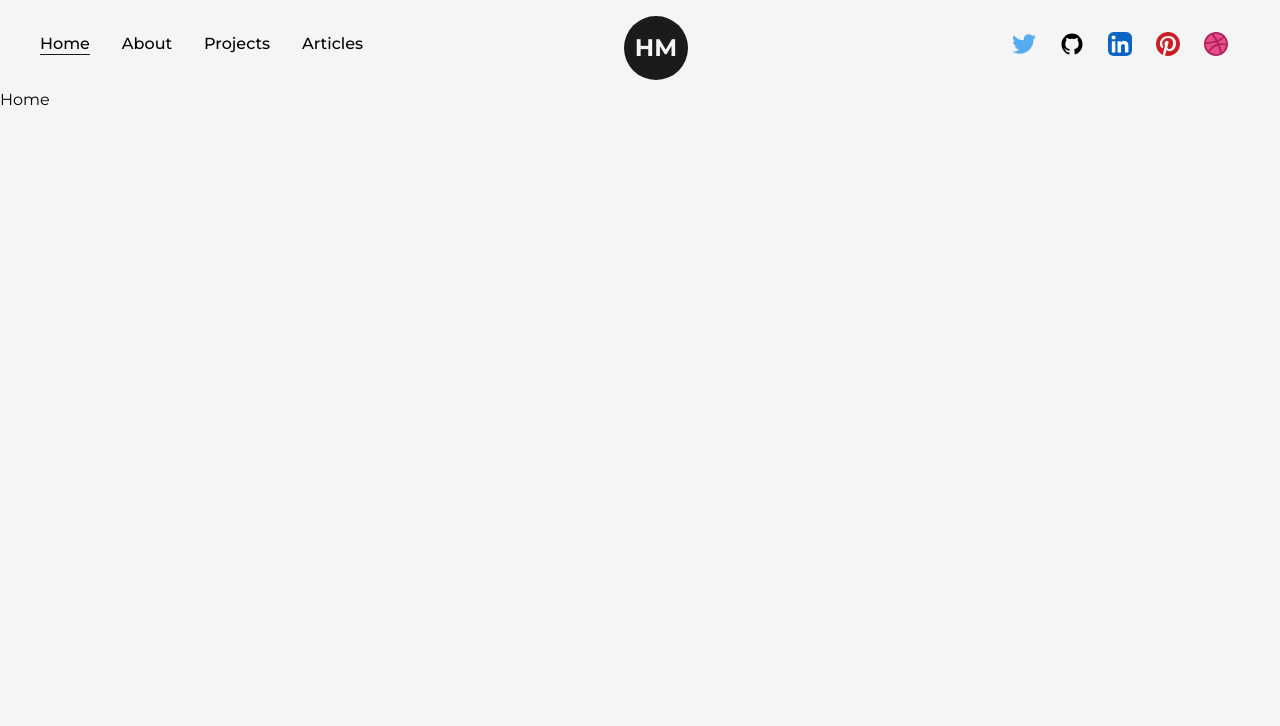
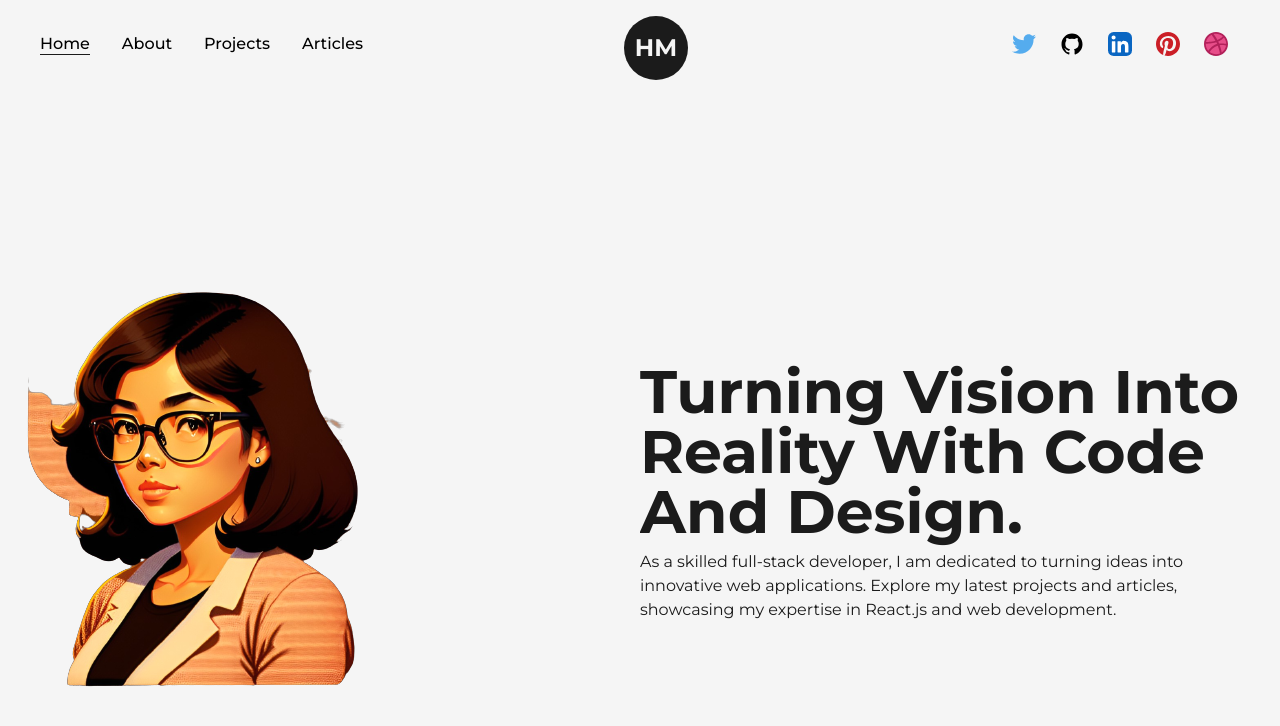
Before and after one commit to hpeninah/H-Mulato-Portfolio, a Next.js app: page / in a window 1280 px wide. Shown: the top 726 px of the page. Built offline with nearby package versions, Linux system fonts and the light colour scheme.

Commit message:
debugging animatedtext and uploaded profile

```diff
--- /dev/null
+++ b/src/components/AnimatedText.js
@@ -0,0 +1,59 @@
+import React from "react";
+import { motion } from "framer-motion";
+
+const AnimatedText = ({ text, className = "" }) => {
+  const quote = {
+    initial: { opacity: 0 },
+    animate: {
+      opacity: 1,
+      transition: { staggerChildren: 1, delay:0.5 },
+    },
+  };
+
+  const child = {
+    initial: {
+      opacity: 1,
+      x: 0,
+      y:0,
+      transition: {
+        type: "spring",
+        damping: 12,
+        stiffness: 100,
+      },
+    },
+    hidden: {
+      opacity: 0,
+      x: -20,
+      y: 10,
+      transition: {
+        type: "spring",
+        damping: 12,
+        stiffness: 100,
+      },
+    },
+  };
+
+  const words = text.split(" ");
+
+  return (
+    <div
+      className="w-full mx-auto py-2 flex items-center justify-center text-center
+    overflow-hidden"
+    >
+      <motion.h1
+        className={`inline-block w-full text-dark font-bold capitalized text-8xl ${className}`}
+        variants={quote}
+        initial="initial"
+        animate="animate"
+      >
+        {words.map((word, index) => [
+          <motion.span variants={child} className="inline-block" key={index}>
+            {word}&nbsp;
+          </motion.span>,
+        ])}
+      </motion.h1>
+    </div>
+  );
+};
+
+export default AnimatedText;
--- /dev/null
+++ b/src/components/Layout.js
@@ -0,0 +1,12 @@
+import React from 'react';
+
+const Layout = ({children, className=""}) => {
+    return (
+        <div className={`w-full, h-full inline-block z-0 bg-light px-4 ${className}`}>
+            {children}
+        </div>
+    )
+}
+
+
+export default Layout;
--- a/src/pages/index.js
+++ b/src/pages/index.js
@@ -1,4 +1,8 @@
-import Head from 'next/head'
+import Layout from "@/components/Layout";
+import Head from "next/head";
+import Image from "next/image";
+import profilePic from "../../public/images/profile/profile.png";
+import AnimatedText from '../components/AnimatedText';
 
 export default function Home() {
   return (
@@ -7,7 +11,31 @@
         <title>Create Next App</title>
         <meta name="description" content="Generated by create next app" />
       </Head>
-      <main > Home </main>
+      <main className="flex items-center text-dark w-full min-h-screen">
+        <Layout className="pt-0">
+          <div className="flex items-center justify-between w-full">
+            <div>
+              <Image
+                src={profilePic}
+                alt="Hannah Mulato"
+                className="w-full h-auto"
+              />
+            </div>
+            <div className="w-1/2 flex flex-col items-center self-center">
+              <AnimatedText text="Turning Vision Into Reality With Code And Design." className="!text-6xl !text-left"/>
+              <p>
+                As a skilled full-stack developer, I am dedicated to turning
+                ideas into innovative web applications. Explore my latest
+                projects and articles, showcasing my expertise in React.js and
+                web development.
+              </p>
+            </div>
+          </div>
+        </Layout>
+      </main>
     </>
-  )
+  );
 }
+
+
+// https://www.youtube.com/watch?v=Yw7yWHigGKI 1:04:34
```
Also changed, not shown: public/images/profile/profile.png (added).
